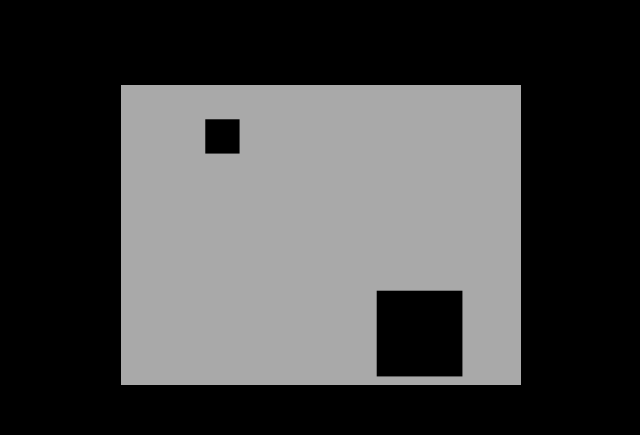
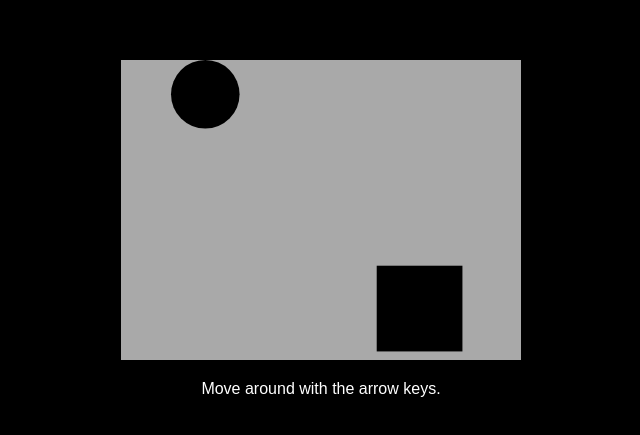
Before and after one commit to EvanHahn/ZoomContext, a website: page demo/index.html in a window 1280 px wide. Shown: the part 163-598 px from the top of the page, without its empty margins (319-959 px from the left). Drawn offline with Linux system fonts and the light colour scheme.

Commit message:
finish up demo and first version

```diff
--- a/demo/index.html
+++ b/demo/index.html
@@ -11,6 +11,8 @@
 
 <canvas width="400" height="300"></canvas>
 
+<p>Move around with the arrow keys.</p>
+
 <script src="../zoomcanvas.js"></script>
 <script src="the.js"></script>
 
--- a/demo/the.css
+++ b/demo/the.css
@@ -9,6 +9,8 @@ body {
 	display: table-cell;
 	vertical-align: middle;
 	text-align: center;
+	font-family: sans-serif;
+	color: white;
 }
 
 canvas {
--- a/demo/the.js
+++ b/demo/the.js
@@ -10,7 +10,9 @@ var player = {
 	x: 100, y: 100,
 	draw: function(zctx) {
 		zctx.fillStyle = '#f00';
-		zctx.fillRect(this.x, this.y, 20, 20);
+		zctx.beginPath();
+		zctx.arc(this.x, this.y, 20, 0, Math.PI * 2);
+		zctx.fill();
 	}
 };
 
--- a/zoomcanvas.js
+++ b/zoomcanvas.js
@@ -92,6 +92,11 @@
   // zoom-related methods
   // ====================
 
+  ZoomContext.prototype.translate = function translate(x, y) {
+    this.center.x = x;
+    this.center.y = y;
+  };
+
   ZoomContext.prototype.zoomToSize = function zoomToSize(s) {
     this.zoom = Math.min(this.width, this.height) / s;
   };
@@ -110,8 +115,32 @@
   // define a bunch of the methods
   // =============================
 
+  var xy = ['x', 'y'];
+  var xyxy = ['x', 'y', 'x', 'y'];
+  var xyss = ['x', 'y', 'size', 'size'];
+  var nxys = [null, 'x', 'y', 'size'];
+
   var updatedMethods = {
-    fillRect: ['x', 'y', 'size', 'size']
+    arc: ['x', 'y', 'size', null, null, null],
+    arcTo: ['x', 'y', 'x', 'y', 'size'],
+    beizerCurveTo: ['x', 'y', 'x', 'y', 'x', 'y'],
+    clearRect: xyss,
+    createLinearGradient: xyxy,
+    createRadialGradient: ['x', 'y', 'size', 'x', 'y', 'size'],
+    drawImage: [null, 'x', 'y', 'size', 'size', 'x', 'y', 'size', 'size'],
+    fillRect: xyss,
+    fillText: nxys,
+    isPointInPath: xy,
+    isPointInStroke: xy,
+    lineTo: xy,
+    moveTo: xy,
+    putImageData: [null, 'x', 'y', null, null, null, null],
+    quadraticCurveTo: xyxy,
+    rect: xyss,
+    // TODO: setTransform?
+    strokeRect: xyss,
+    strokeText: nxys
+    // TODO: transform?
   };
 
   Object.keys(updatedMethods).forEach(function(methodName) {
@@ -120,13 +149,16 @@
 
     var fn = function() {
       var args = arguments;
-      for (var i = 0, len = method.length; i < len; i ++) {
+      for (var i = 0; i < arguments.length; i ++) {
         if (method[i])
           args[i] = this.real(method[i], arguments[i]);
+        else
+          args[i] = arguments[i];
       }
       this.realContext[methodName].apply(this.realContext, args);
     };
     fn.name = methodName;
+
     ZoomContext.prototype[methodName] = fn;
 
   });
```
